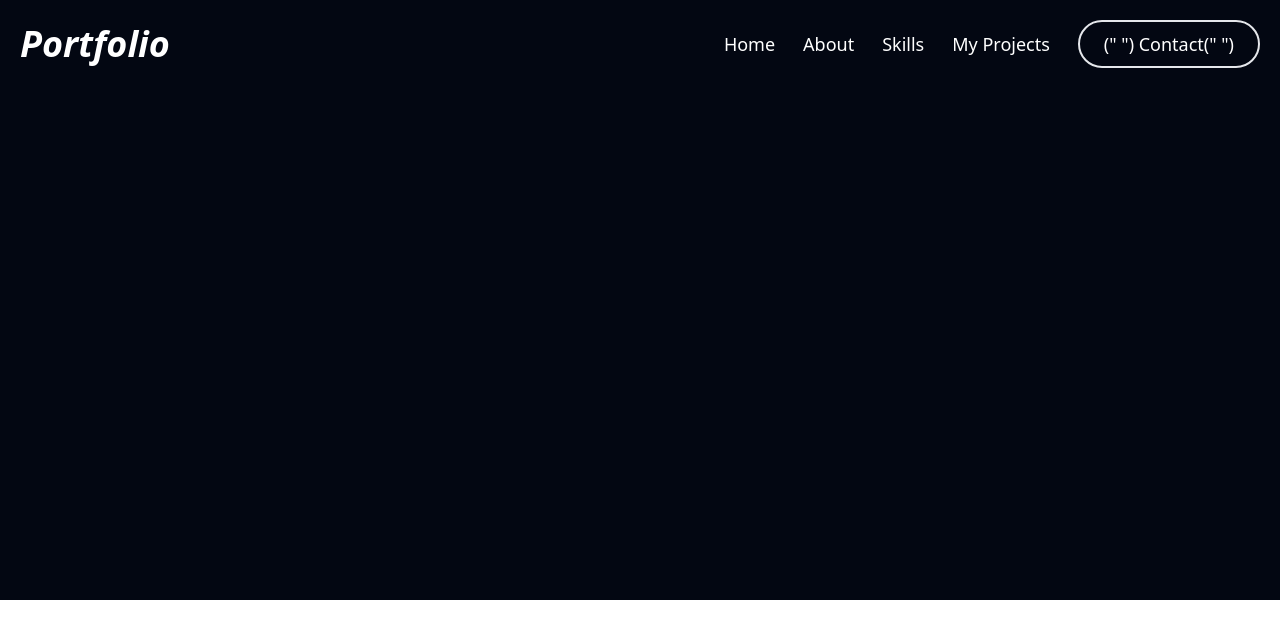
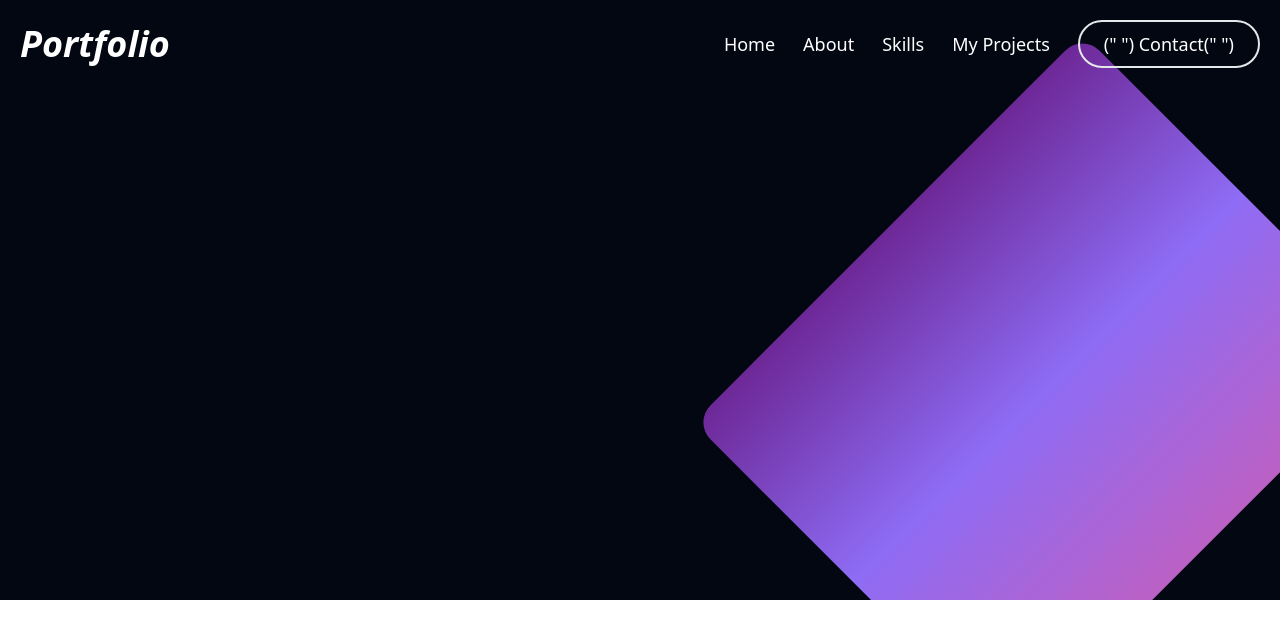
Before and after one commit to Ashar4774/portfolio-react, a React (Vite) app: page / in a window 1280 px wide. Shown: the top 638 px of the page. Built offline with nearby package versions, Linux system fonts and the light colour scheme.

Commit message:
resolved minor error for hero-gradient

```diff
--- a/src/components/Hero.jsx
+++ b/src/components/Hero.jsx
@@ -1,11 +1,13 @@
 import React from 'react';
 import Navbar from './Navbar.jsx';
-export default function Hero(){
+function Hero(){
     return(
         <div className="relative overflow-hidden min-h-[550px] sm:min-h-[600px] flex flex-col items-center">
-            <div className="md:h-[550px] h-[500px] w-[450px] bg-gradient-to-r absolute from-[#6d2897] via-[#8e6cf5] to-[bb61c5] transform rotate-45 z-0 right-2 top-28 rounded-3xl">
+            <div className="md:h-[550px] h-[500px] w-[450px] bg-gradient-to-r absolute from-[#6d2897] via-[#8e6cf5] to-[#bb61c5] transform rotate-45 z-0 right-2 top-28 rounded-3xl">
             </div>
             <Navbar />
         </div>
     )
 }
+
+export default Hero;
--- a/src/components/Navbar.jsx
+++ b/src/components/Navbar.jsx
@@ -1,12 +1,12 @@
 import React, {useState} from 'react';
 import {FiMenu, FiX} from 'react-icons/fi';
-export default function Navbar(){
+function Navbar(){
     const [isOpen, setIsOpen] = useState(false);
     const NavBarLinks = [
         { id:1 , name: 'Home', link: '#home' },
-        { id:1 , name: 'About', link: '#about' },
-        { id:1 , name: 'Skills', link: '#skills' },
-        { id:1 , name: 'My Projects', link: '#projects' },
+        { id:2 , name: 'About', link: '#about' },
+        { id:3 , name: 'Skills', link: '#skills' },
+        { id:4 , name: 'My Projects', link: '#projects' },
     ];
 
     return(
@@ -51,3 +51,5 @@ export default function Navbar(){
         </header>
     )
 }
+
+export default Navbar;
```
